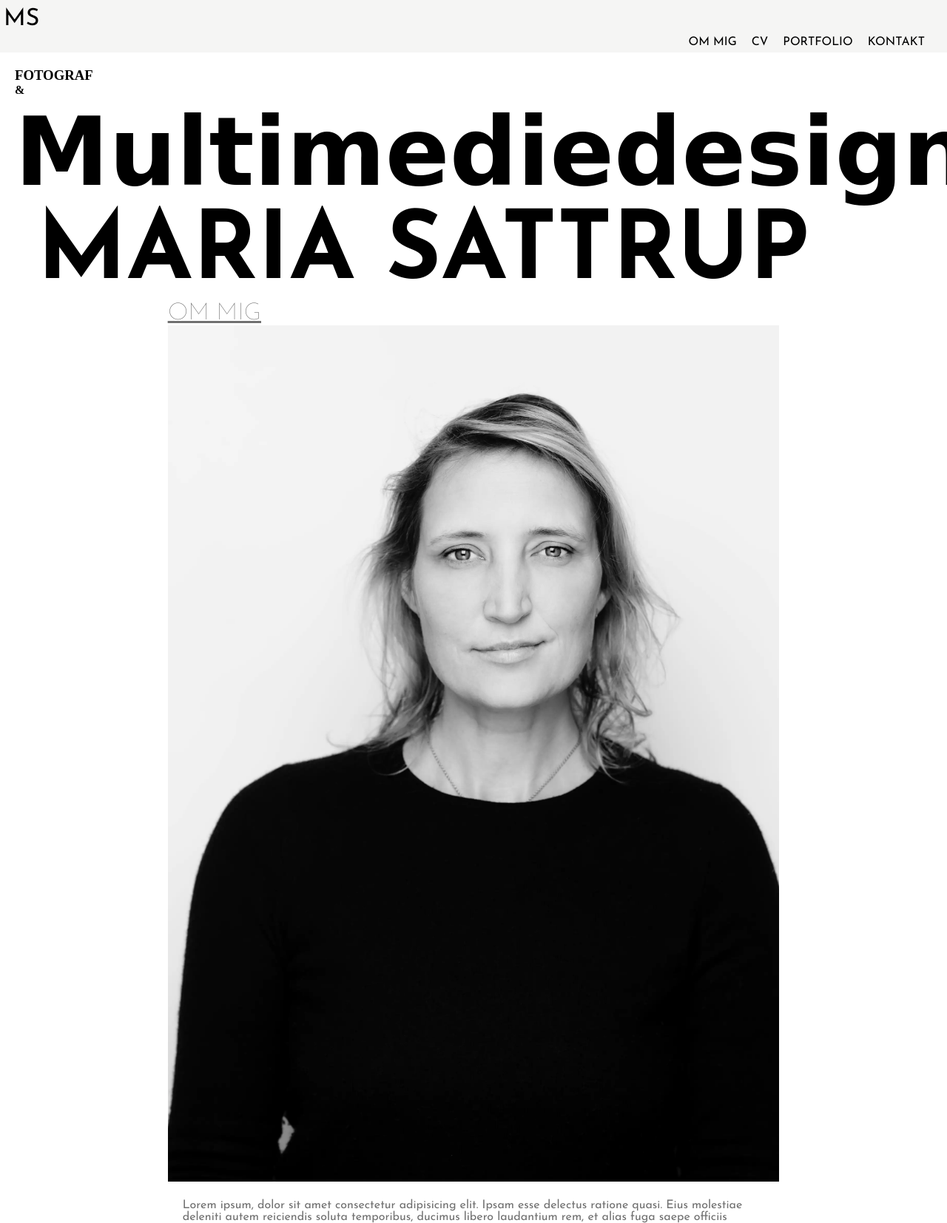
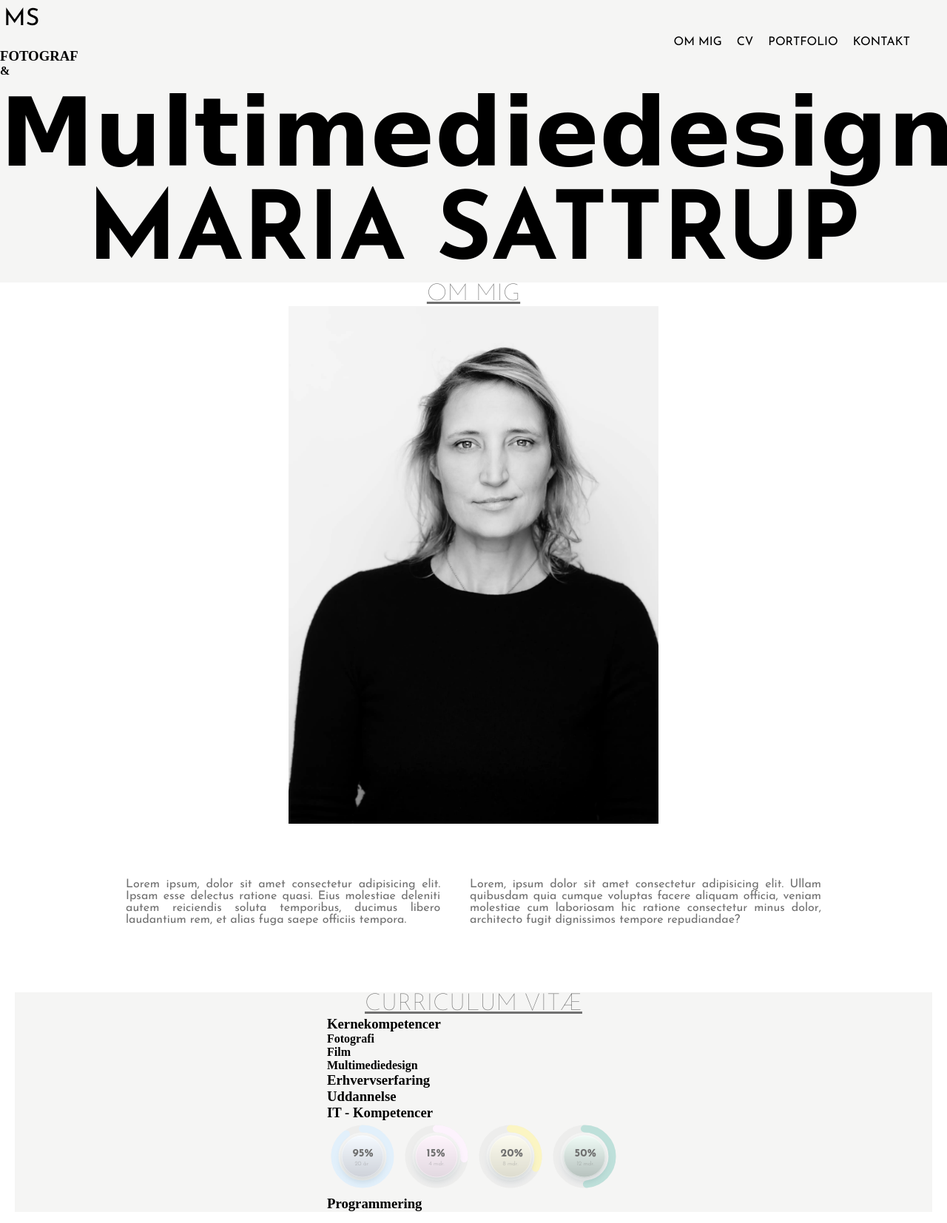
Before and after one commit to mari00cq/portfoliosite, a plain HTML site: page index.html in a window 1280 px wide. Shown: the top 1654 px of the page at 74% size. Drawn offline with Linux system fonts and the light colour scheme; a web font is replaced by a local one.

Commit message:
teskt justeret

```diff
--- a/index.html
+++ b/index.html
@@ -44,30 +44,30 @@
         <div class="section_wrapper">
           <div class="col_left"></div>
           <div class="col_center">
-            <h2>OM MIG</h2>
+            <div class="section_overskrift"><h2>OM MIG</h2></div>
             <div class="col_top">
               <img src="maria_sattrup.webp" alt="Portræt Maria Sattrup" />
+            </div>
+          </div>
+          <div class="col_right"></div>
         </div>
         <div class="col_bottom">
           <div class="col_txt">
             <p>
-                  Lorem ipsum, dolor sit amet consectetur adipisicing elit.
-                  Ipsam esse delectus ratione quasi. Eius molestiae deleniti
-                  autem reiciendis soluta temporibus, ducimus libero laudantium
-                  rem, et alias fuga saepe officiis tempora.
+              Lorem ipsum, dolor sit amet consectetur adipisicing elit. Ipsam
+              esse delectus ratione quasi. Eius molestiae deleniti autem
+              reiciendis soluta temporibus, ducimus libero laudantium rem, et
+              alias fuga saepe officiis tempora.
             </p>
           </div>
           <div class="col_txt">
             <p>
-                  Lorem, ipsum dolor sit amet consectetur adipisicing elit.
-                  Ullam quibusdam quia cumque voluptas facere aliquam officia,
-                  veniam molestiae cum laboriosam hic ratione consectetur minus
-                  dolor, architecto fugit dignissimos tempore repudiandae?
+              Lorem, ipsum dolor sit amet consectetur adipisicing elit. Ullam
+              quibusdam quia cumque voluptas facere aliquam officia, veniam
+              molestiae cum laboriosam hic ratione consectetur minus dolor,
+              architecto fugit dignissimos tempore repudiandae?
             </p>
           </div>
-            </div>
-          </div>
-          <div class="col_right"></div>
         </div>
       </section>
       <section id="third_section">
--- a/style.css
+++ b/style.css
@@ -9,6 +9,7 @@
 img {
   max-width: 100%;
 }
+/* tekst style links  */
 a {
   font-family: "Josefin Sans", sans-serif;
   color: black;
@@ -20,18 +21,21 @@ header {
 
 header nav ul {
   display: flex;
+  flex-flow: wrap;
   gap: 20px;
   margin: 0;
   padding: 0;
   /* menu punkter får luft i højre side */
-  padding-inline-end: 30px;
-  padding-bottom: 0.4rem;
+  padding-inline-end: 50px;
+  /* padding-bottom: 0.4rem; */
 
   justify-content: flex-end;
   /* fjerner prikker */
   list-style: none;
 }
-
+a:hover {
+  background-color: #fdee58;
+}
 .logo {
   font-size: 2rem;
   padding: 5px;
@@ -41,16 +45,17 @@ header nav ul {
   display: none;
 }
 /* margin i hele main - dog ikke header og footer */
-
-main {
-  margin: 20px;
-}
+/* main {
+  margin: 5px;
+} */
 h2 {
   font-size: 2rem;
   font-family: "Josefin Sans", sans-serif;
   font-weight: lighter;
   color: #707070;
   text-decoration: underline;
+  text-align: center;
+  /* padding: 30px; */
 }
 
 p {
@@ -59,17 +64,26 @@ p {
   color: #707070;
   padding: 20px;
 }
+footer {
+}
+.col_footer {
+  display: grid;
+  grid-template-columns: 1fr 1fr 1fr;
+}
 
+#first_section {
+  background-color: #f5f5f4;
+}
 #first_section h1 {
   font-family: "Kolker Brush", cursive;
   font-size: 4rem;
+  text-align: center;
 }
 
 #first_section h2 {
   font-family: "Josefin Sans", sans-serif;
   font-size: 3rem;
   color: black;
-  padding-left: 30px;
   text-decoration: none;
   font-weight: bold;
 }
@@ -77,16 +91,65 @@ p {
   display: grid;
   grid-template-columns: 1fr 4fr 1fr;
 }
+
+#third_section {
+  background-color: #f5f5f4;
+  margin: 20px;
+}
+
 #third_section .section_wrapper {
   display: grid;
   grid-template-columns: 1fr auto 1fr;
 }
 
-@media (min-width: 600px) {
+#fourth_section {
+  margin: 20px;
+}
+
+#fifth_section {
+  background-color: #f5f5f4;
+  margin: 20px;
+}
+
+/* @media (min-width 600px) {
+
+  #first_section h1 {
+    font-size: 12rem;
+  }
+  #first_section h2 {
+    font-size: 3rem;
+  }
+  #second_section .col_bottom {
+    margin-inline-start: 50px;
+    margin-inline-end: 50px;
+    text-align: justify;
+    padding: 50px;
+    display: flex;
+    justify-content: space-around;
+  }
+} */
+
+@media (min-width: 800px) {
   #first_section h1 {
     font-size: 8rem;
   }
   #first_section h2 {
     font-size: 8rem;
   }
+  img {
+    max-width: 500px;
+  }
+  #second_section .section_wrapper {
+    display: grid;
+    grid-template-columns: 1fr 1fr 1fr;
+  }
+  /* Her justerer jeg teksten til 2 colonner i desktop size  */
+  #second_section .col_bottom {
+    margin-inline-start: 100px;
+    margin-inline-end: 100px;
+    text-align: justify;
+    padding: 50px;
+    display: flex;
+    justify-content: space-around;
+  }
 }
```
Lines whose indentation alone changed are shown as unchanged.
